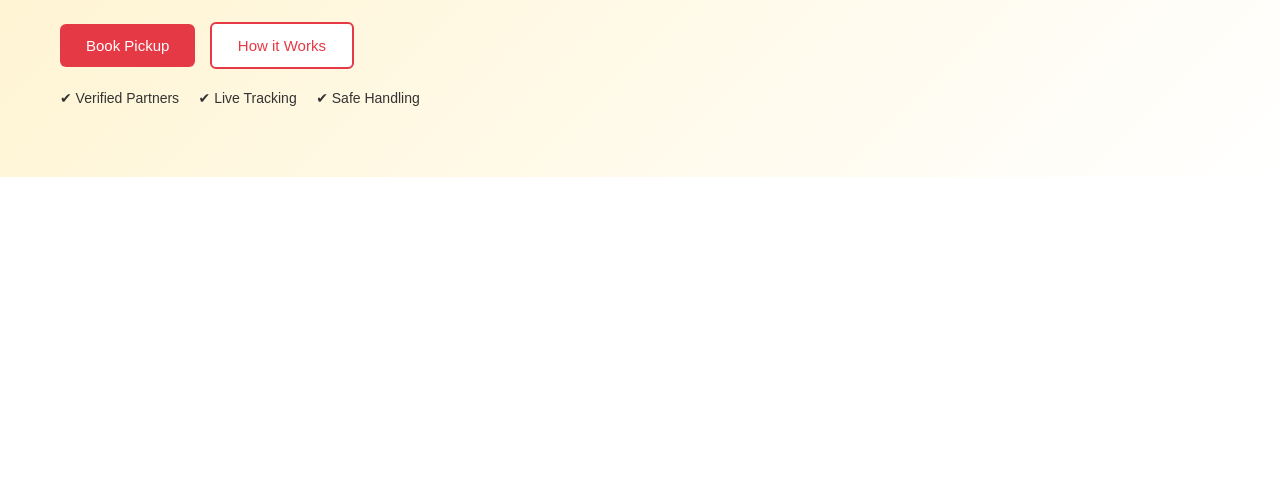
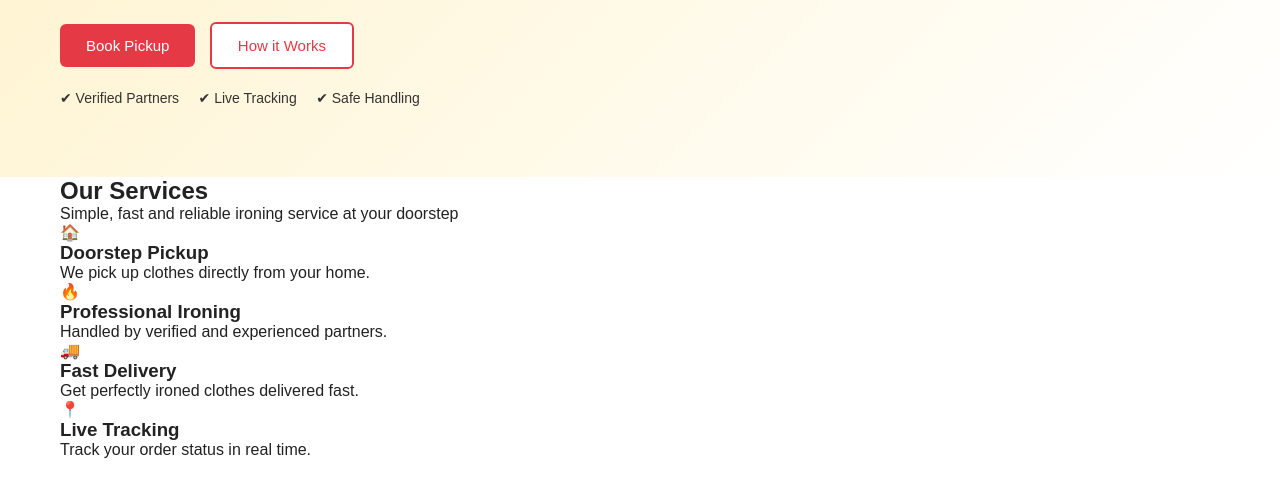
Before and after one commit to himanshupalsingh6-dev/Quick-press, a plain HTML site: page index.html in a window 1280 px wide. Shown: the part 289-786 px from the top of the page. Drawn offline with Linux system fonts and the light colour scheme.

Commit message:
Update index.html

```diff
--- a/index.html
+++ b/index.html
@@ -60,3 +60,40 @@
 
 </body>
 </html>
+<!-- ================= SERVICES SECTION ================= -->
+<section class="services">
+  <div class="container">
+    <h2 class="section-title">Our Services</h2>
+    <p class="section-subtitle">
+      Simple, fast and reliable ironing service at your doorstep
+    </p>
+
+    <div class="services-grid">
+
+      <div class="service-card">
+        <div class="service-icon">🏠</div>
+        <h3>Doorstep Pickup</h3>
+        <p>We pick up clothes directly from your home.</p>
+      </div>
+
+      <div class="service-card">
+        <div class="service-icon">🔥</div>
+        <h3>Professional Ironing</h3>
+        <p>Handled by verified and experienced partners.</p>
+      </div>
+
+      <div class="service-card">
+        <div class="service-icon">🚚</div>
+        <h3>Fast Delivery</h3>
+        <p>Get perfectly ironed clothes delivered fast.</p>
+      </div>
+
+      <div class="service-card">
+        <div class="service-icon">📍</div>
+        <h3>Live Tracking</h3>
+        <p>Track your order status in real time.</p>
+      </div>
+
+    </div>
+  </div>
+</section>
```
